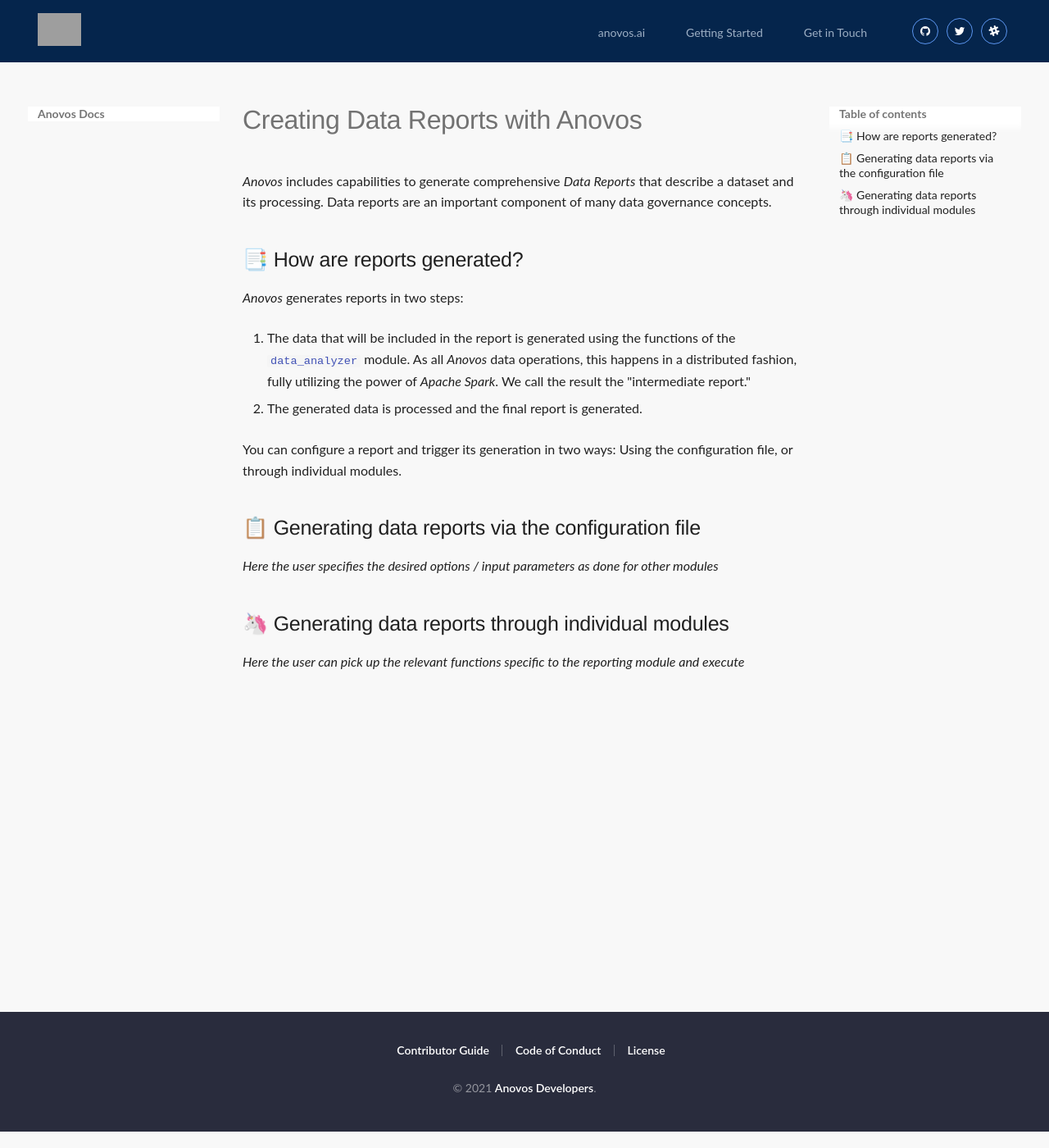
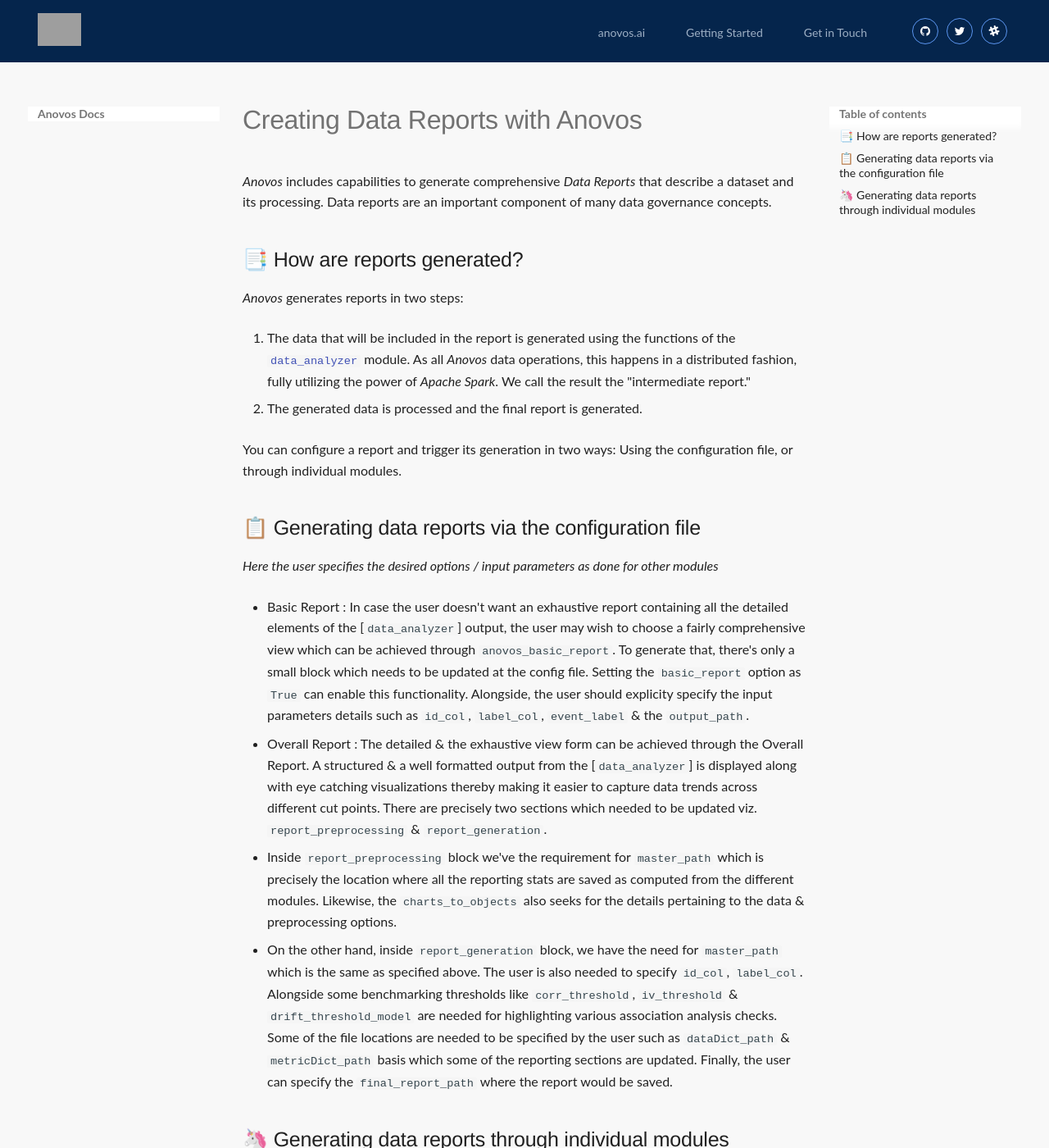
Before and after one commit to anovos/anovos-docs, an MkDocs documentation site: the page built from docs/using-anovos/data-reports/overview.md, in a window 1280 px wide and 1400 px high. Shown: the whole window at 82% size. Built offline with MkDocs 1.6.1 and Material for MkDocs 9.7.7, drawn with Linux system fonts in a browser that asks for light colours; grey boxes are pictures that could not be loaded.

Commit message:
Update overview.md
updated the page with some further explanations

```diff
--- a/docs/using-anovos/data-reports/overview.md
+++ b/docs/using-anovos/data-reports/overview.md
@@ -22,6 +22,12 @@
 
 *Here the user specifies the desired options / input parameters as done for other modules*
 
+- Basic Report : In case the user doesn't want an exhaustive report containing all the detailed elements of the [`data_analyzer`] output, the user may wish to choose a fairly comprehensive view which can be achieved through `anovos_basic_report`. To generate that, there's only a small block which needs to be updated at the config file. Setting the `basic_report` option as `True` can enable this functionality. Alongside, the user should explicity specify the input parameters details such as `id_col`, `label_col`, `event_label` & the `output_path`.
+
+- Overall Report : The detailed & the exhaustive view form can be achieved through the Overall Report. A structured & a well formatted output from the [`data_analyzer`] is displayed along with eye catching visualizations thereby making it easier to capture data trends across different cut points. There are precisely two sections which needed to be updated viz. `report_preprocessing` & `report_generation`.
+   - Inside `report_preprocessing` block we've the requirement for `master_path` which is precisely the location where all the reporting stats are saved as computed from the different modules. Likewise, the `charts_to_objects` also seeks for the details pertaining to the data & preprocessing options.
+   - On the other hand, inside `report_generation` block, we have the need for `master_path` which is the same as specified above. The user is also needed to specify `id_col`, `label_col`. Alongside some benchmarking thresholds like `corr_threshold`, `iv_threshold` & `drift_threshold_model` are needed for highlighting various association analysis checks. Some of the file locations are needed to be specified by the user such as `dataDict_path` & `metricDict_path` basis which some of the reporting sections are updated. Finally, the user can specify the `final_report_path` where the report would be saved.
+
 ## 🦄 Generating data reports through individual modules
 
 *Here the user can pick up the relevant functions specific to the reporting module and execute*
```
